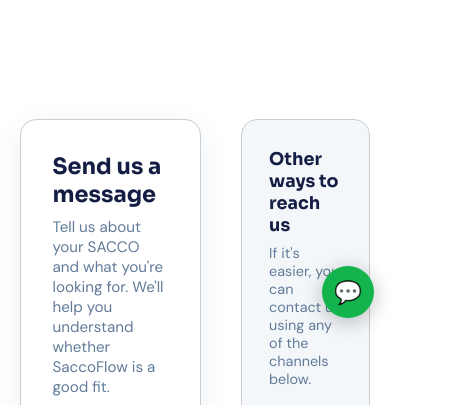
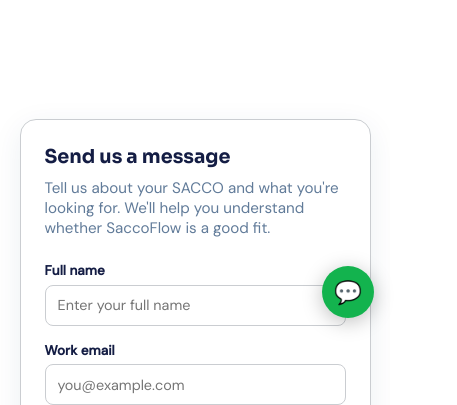
Before and after one commit to Kaj1shi/Sacco-Flow, a plain HTML site: page contact.html in a window 390 px wide. Shown: the part 510-915 px from the top of the page, 457 px wide, since content can reach past the window. Drawn offline with Linux system fonts and the light colour scheme.

Commit message:
Add files via upload

```diff
--- a/saccoflow.css
+++ b/saccoflow.css
@@ -1871,6 +1871,30 @@
       max-width: 280px;
       justify-content: center;
     }
+
+    /* Contact page responsive */
+    .contact-layout {
+      grid-template-columns: 1fr;
+      gap: 2rem;
+    }
+
+    .form-row {
+      grid-template-columns: 1fr;
+      gap: 1rem;
+    }
+
+    .contact-form-card,
+    .contact-info-card {
+      padding: 1.5rem;
+    }
+
+    .contact-form-card h2 {
+      font-size: 1.2rem;
+    }
+
+    .contact-info-card h3 {
+      font-size: 1rem;
+    }
   }
 
   @media (max-width: 450px) {
```
